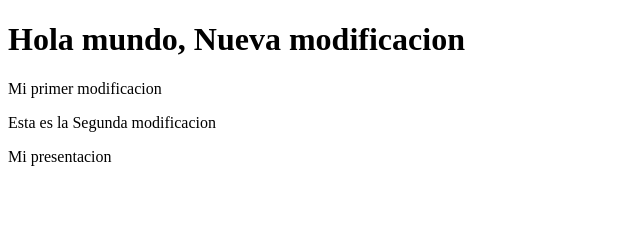
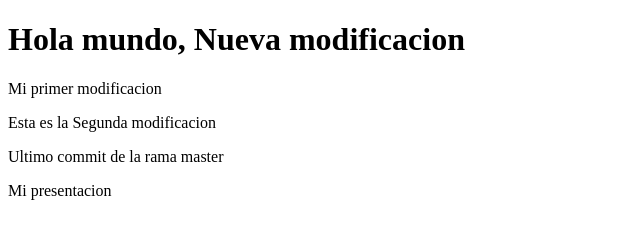
Before and after one commit to DavidM117/aweb.7.git01, a plain HTML site: page index.html in a window 1280 px wide. Shown: the whole page, without its empty margins (0-640 px from the left). Drawn offline with Linux system fonts and the light colour scheme.

Commit message:
Ultimo commit en rama master

```diff
--- a/index.html
+++ b/index.html
@@ -10,6 +10,7 @@
     <h1> Hola mundo, Nueva modificacion </h1>
     <p> Mi primer modificacion </p>
     <p>Esta es la Segunda modificacion </p>
+    <p>Ultimo commit de la rama master</p>
     <a brief="presentacion.html"> Mi presentacion </a>
 </body>
 </html>
```
